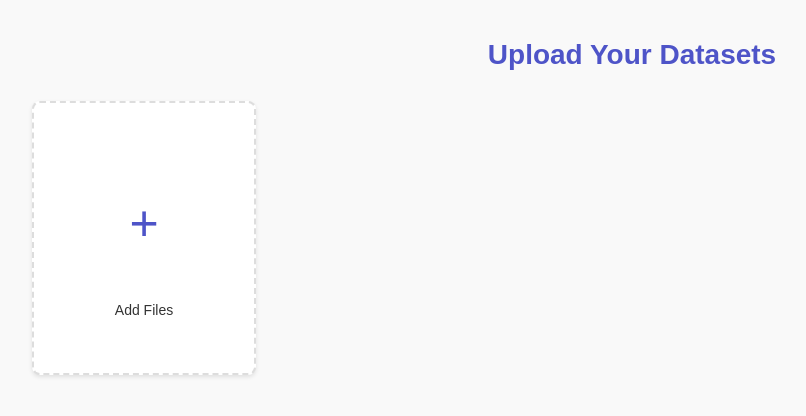
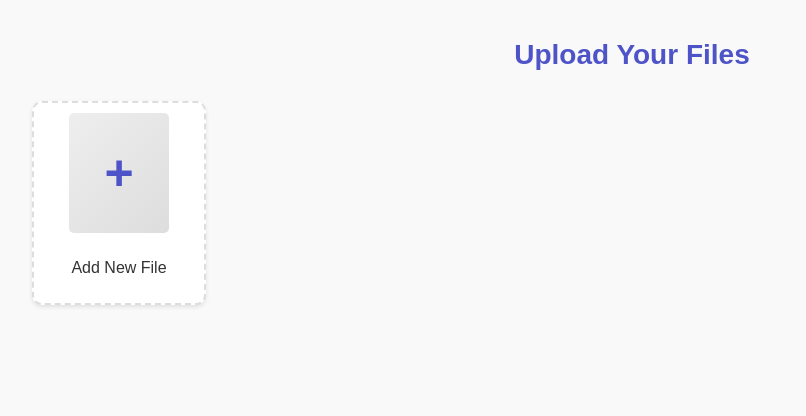
Before and after one commit to Tirth9000/Analytica-Hub-Project, a Django app: page /upload-file/ in a window 1280 px wide. Shown: the top 416 px of the page, without its empty margins (8-814 px from the left). Run offline with Django 5.2, Linux system fonts and the light colour scheme.

Commit message:
modified frontend

```diff
--- a/static/upload_file.css
+++ b/static/upload_file.css
@@ -1,4 +1,4 @@
-/* Global Styles */
+/* General Styles */
 body {
   margin: 0;
   font-family: 'Poppins', sans-serif;
@@ -24,107 +24,87 @@ body {
   color: #4e54c8;
 }
 
-/* File Upload Container */
-.file-upload-container {
+/* File Upload Section */
+.file-upload-section {
   display: flex;
+  flex-wrap: wrap;
   gap: 20px;
-  flex-wrap: wrap;
   justify-content: flex-start;
-  align-items: flex-start;
 }
 
 /* File Card */
 .file-card {
-  width: 200px;
-  height: 300px;
+  width: 150px;
+  height: 180px;
+  background: #fff;
   border: 1px solid #ddd;
-  border-radius: 8px;
-  background-color: #fff;
+  border-radius: 10px;
+  text-align: center;
   box-shadow: 0 2px 4px rgba(0, 0, 0, 0.1);
+  padding: 10px;
   display: flex;
   flex-direction: column;
   justify-content: flex-start;
   align-items: center;
-  padding: 10px;
-  position: relative;
 }
 
 .upload-card {
   border: 2px dashed #ddd;
-  color: #666;
-  justify-content: center;
-  align-items: center;
   cursor: pointer;
-  transition: background-color 0.3s ease, border-color 0.3s ease;
-  display: flex;
-  flex-direction: column;
-  justify-content: center;
-  align-items: center;
-  width: 200px;
-  height: 250px;
 }
 
 .upload-card:hover {
-  background-color: #f9f9ff;
   border-color: #4e54c8;
 }
 
-.upload-icon-container {
-  text-align: center;
+/* File Icon */
+.file-icon {
+  width: 100px;
+  height: 120px;
+  background: linear-gradient(135deg, #eee, #ddd);
+  position: relative;
+  border-radius: 5px;
+  margin-bottom: 10px;
+  display: flex;
+  justify-content: center;
+  align-items: center;
 }
 
-.upload-text {
+.file-plus {
   font-size: 50px;
+  font-weight: bold;
   color: #4e54c8;
 }
 
-.add-file {
-  font-size: 14px;
-  font-weight: 500;
-  margin-top: 10px;
-  color: #333;
+.file-type {
+  font-size: 16px;
+  font-weight: 600;
+  color: #4e54c8;
+  position: absolute;
+  bottom: 10px;
 }
 
-/* File Preview (Blurred effect covering the whole box) */
-.file-preview {
-  width: 100%;
-  height: 200px;
-  overflow: hidden;
-  border-radius: 5px;
-  background-color: #f0f0f0;
-  font-size: 12px;
-  color: #333;
-  padding: 5px;
-  text-align: left;
-  white-space: pre-wrap;
-  word-wrap: break-word;
-  filter: blur(2px);
-  box-shadow: inset 0 1px 2px rgba(0, 0, 0, 0.1);
-  margin-bottom: 10px;
-}
-
-/* File Name Input Below the Card (outside the div) */
-.file-name-section {
-  width: 100%;
-  text-align: center;
-}
-
-.file-name {
+/* Editable File Name */
+.file-name-input {
   font-size: 14px;
   font-weight: 500;
   color: #333;
-  width: 100%;
+  text-align: center;
   border: none;
-  background: none;
-  text-align: center;
   border-bottom: 1px solid #ddd;
+  outline: none;
   padding: 5px;
-  margin-top: 10px; /* Space between file card and file name input */
+  margin-top: 10px;
+  width: 90%;
+}
+
+.file-name-input:focus {
+  border-bottom: 1px solid #4e54c8;
 }
 
 /* File List */
 .file-list {
   display: flex;
+  flex-wrap: wrap;
   gap: 20px;
-  flex-wrap: wrap;
 }
--- a/templates/upload_file.html
+++ b/templates/upload_file.html
@@ -3,30 +3,30 @@
 <head>
   <meta charset="UTF-8">
   <meta name="viewport" content="width=device-width, initial-scale=1.0">
-  <title>Upload Datasets</title>
+  <title>Upload CSV and Excel Files</title>
   <link rel="stylesheet" href="/static/upload_file.css">
 </head>
 <body>
   <div class="container">
-    <!-- Page Title -->
+    <!-- Page Header -->
     <div class="header">
-      <h1>Upload Your Datasets</h1>
+      <h1>Upload Your Files</h1>
     </div>
 
     <!-- File Upload Section -->
-    <div class="file-upload-container">
-      <!-- File Upload Input -->
+    <div class="file-upload-section">
+      <!-- File Upload Placeholder -->
       <div class="file-card upload-card" onclick="triggerFileUpload()">
-        <input type="file" id="file-input" multiple style="display: none;" accept=".csv, .xlsx">
-        <div class="upload-icon-container">
-          <p class="upload-text">+</p>
-          <p class="add-file">Add Files</p>
+        <input type="file" id="file-input" style="display: none;" accept=".csv, .xlsx">
+        <div class="file-icon">
+          <div class="file-plus">+</div>
         </div>
+        <p class="upload-text">Add New File</p>
       </div>
 
-      <!-- Placeholder for Uploaded Files -->
+      <!-- Uploaded Files List -->
       <div id="file-list" class="file-list">
-        <!-- Uploaded files will appear here -->
+        <!-- Files will be dynamically added here -->
       </div>
     </div>
   </div>
@@ -39,45 +39,33 @@
       fileInput.click();
     }
 
-    fileInput.addEventListener('change', (event) => {
+    {% comment %} fileInput.addEventListener('change', (event) => {
       const files = event.target.files;
 
       for (const file of files) {
         const fileCard = document.createElement('div');
-        fileCard.classList.add('file-card', 'uploaded-file');
+        fileCard.classList.add('file-card');
 
-        // Create a blurred preview section
-        const previewSection = document.createElement('div');
-        previewSection.classList.add('file-preview');
-        previewSection.textContent = "Preview Loading...";
+        // File Icon
+        const fileIcon = document.createElement('div');
+        fileIcon.classList.add('file-icon');
+        const fileType = document.createElement('p');
+        fileType.classList.add('file-type');
+        fileType.textContent = file.name.split('.').pop().toUpperCase();
+        fileIcon.appendChild(fileType);
 
-        // Display first few rows from CSV or Excel files
-        const reader = new FileReader();
-        reader.onload = function (e) {
-          const content = e.target.result.split('\n').slice(0, 5).join('\n');
-          previewSection.textContent = content;
-        };
-        reader.readAsText(file);
+        // Editable File Name
+        const fileNameInput = document.createElement('input');
+        fileNameInput.type = 'text';
+        fileNameInput.classList.add('file-name-input');
+        fileNameInput.value = file.name;
 
-        // Append the preview to the file card
-        fileCard.appendChild(previewSection);
-
-        // Append the file name input below the entire file card (outside the card)
-        const fileNameInput = document.createElement('input');
-        fileNameInput.classList.add('file-name');
-        fileNameInput.value = file.name.split('.').slice(0, -1).join('.'); // Default value: file name without extension
-        fileNameInput.setAttribute('type', 'text');
-
-        // Append file name input below the file card
-        const fileNameSection = document.createElement('div');
-        fileNameSection.classList.add('file-name-section');
-        fileNameSection.appendChild(fileNameInput);
-        fileCard.appendChild(fileNameSection);
-
-        // Append the file card to the file list
+        // Append Elements
+        fileCard.appendChild(fileIcon);
+        fileCard.appendChild(fileNameInput);
         fileList.appendChild(fileCard);
-      }
-    });
+      } {% endcomment %}
+    {% comment %} }); {% endcomment %}
   </script>
 </body>
 </html>
```
Also changed, not shown: static/analytic.css (+60 -52 lines), static/analytic.js (added, +51 -0 lines), templates/analytic.html (+32 -0 lines).
